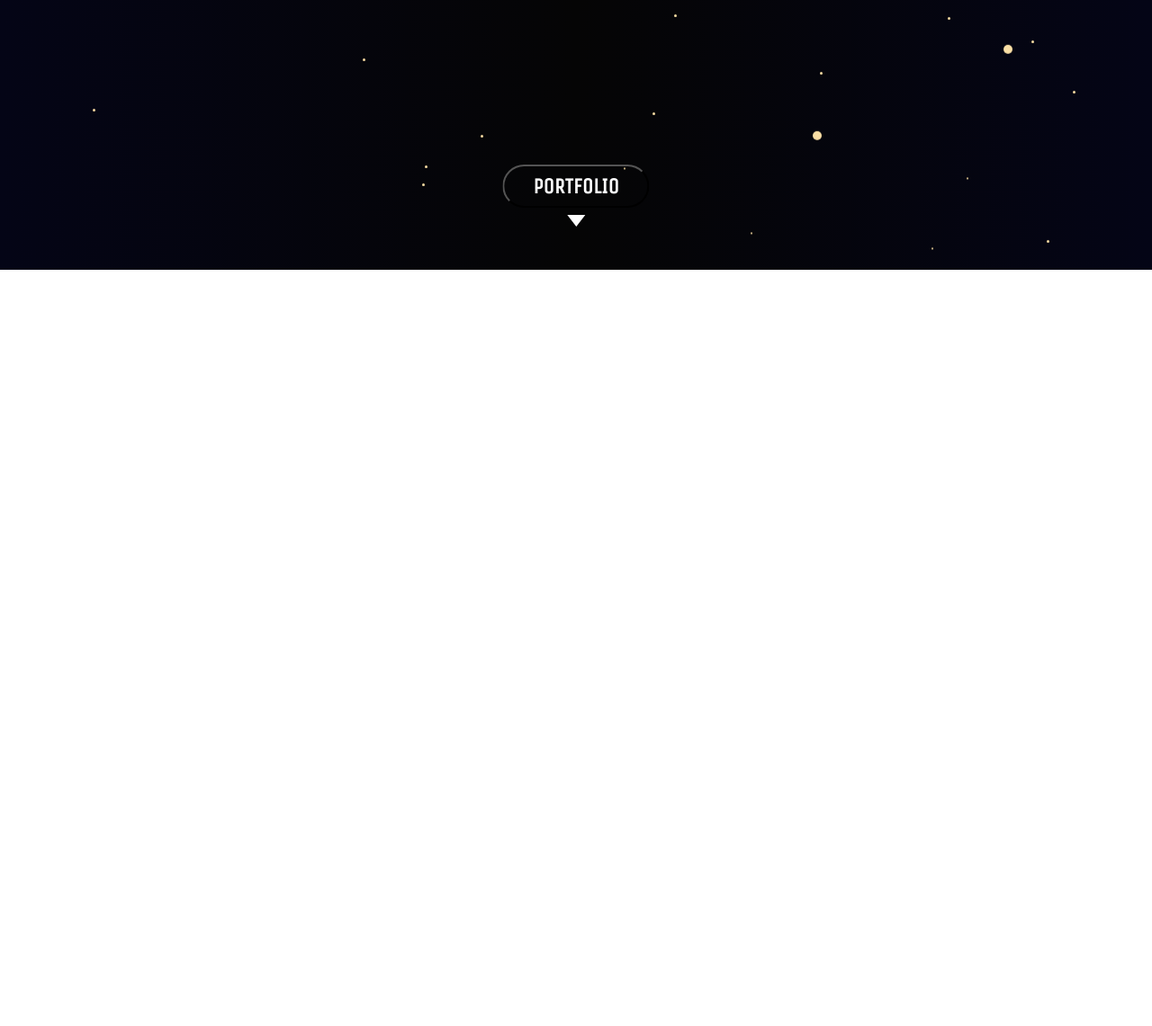
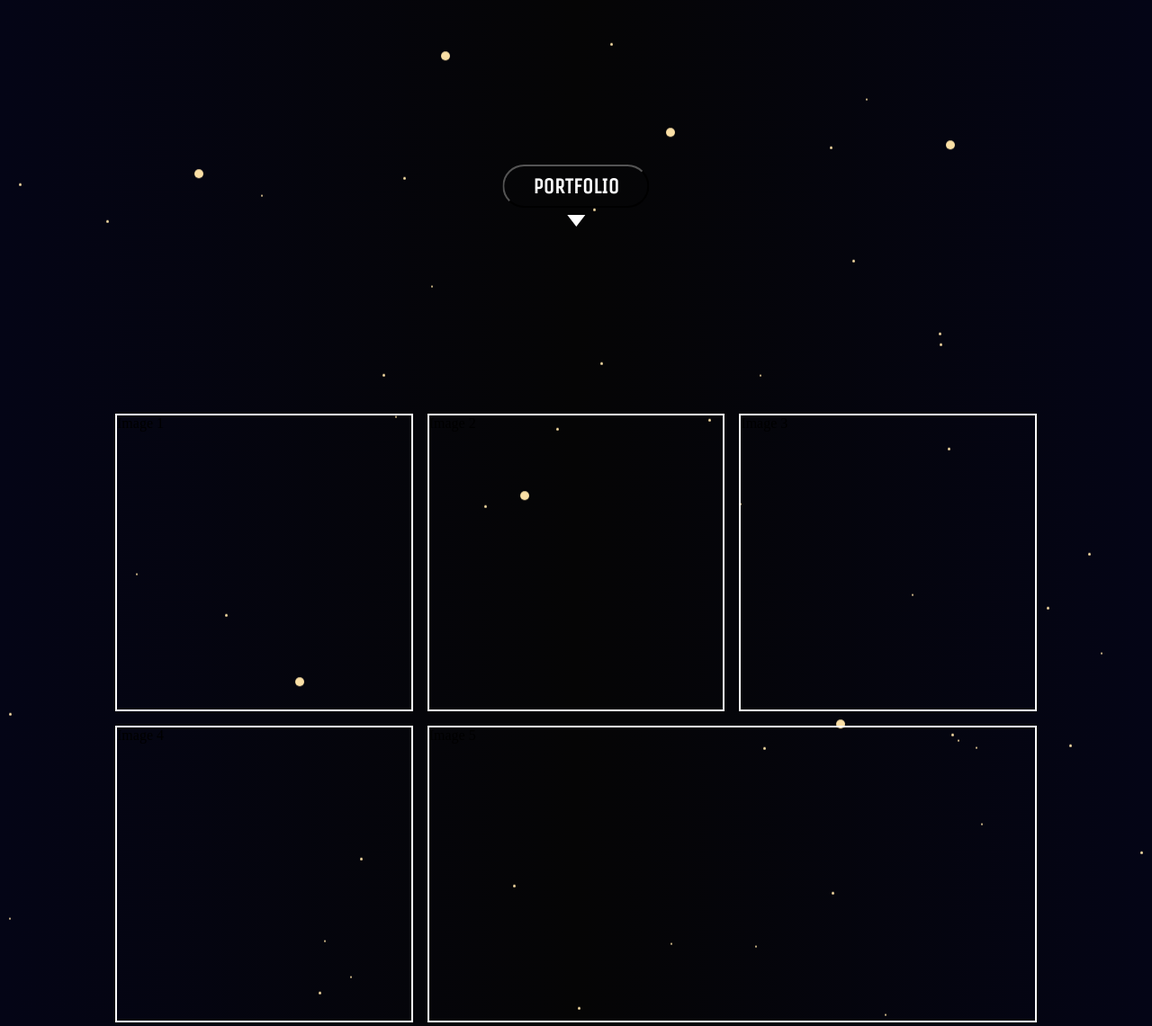
Before and after one commit to Pedromigacz/NewtWelchPortfolio, a Gatsby site: page / in a window 1280 px wide. Shown: the part 500-1641 px from the top of the page at 90% size. Before the commit the page ends 800 px from the top, so only its background shows below. Built offline with nearby package versions, Linux system fonts and the light colour scheme; Gatsby itself is replaced by a stand-in of ours.

Commit message:
add SecondSection to index page

```diff
--- /dev/null
+++ b/src/components/SecondContainer.jsx
@@ -0,0 +1,16 @@
+import React from "react"
+import * as styles from "../styles/SecondContainer.module.sass"
+
+const SecondContainer = () => {
+  return (
+    <section className={styles.section}>
+      <div className={styles.cardDiv}>Image 1</div>
+      <div className={styles.cardDiv}>Image 2</div>
+      <div className={styles.cardDiv}>Image 3</div>
+      <div className={styles.cardDiv}>Image 4</div>
+      <div className={styles.cardDiv}>Image 5</div>
+    </section>
+  )
+}
+
+export default SecondContainer
--- a/src/components/index.js
+++ b/src/components/index.js
@@ -1 +1,2 @@
 export { default as FirstContainer } from "./FirstContainer.jsx"
+export { default as SecondContainer } from "./SecondContainer.jsx"
--- a/src/pages/index.js
+++ b/src/pages/index.js
@@ -2,12 +2,13 @@ import * as React from "react"
 
 import Seo from "../components/seo"
 
-import { FirstContainer } from "../components"
+import { FirstContainer, SecondContainer } from "../components"
 
 const IndexPage = () => (
   <>
     <Seo title="Newt Welch portfolio" />
     <FirstContainer />
+    <SecondContainer />
   </>
 )
 
--- /dev/null
+++ b/src/styles/SecondContainer.module.sass
@@ -0,0 +1,14 @@
+.section
+  margin: 10rem auto
+  min-width: 60%
+  max-width: 80%
+  display: grid
+  grid-template-columns: 1fr 1fr 1fr
+  gap: 1rem
+
+.cardDiv
+  border: 2px solid #ffffff
+  aspect-ratio: 1
+  &:nth-child(5n)
+    grid-column: span 2
+    aspect-ratio: unset
```
